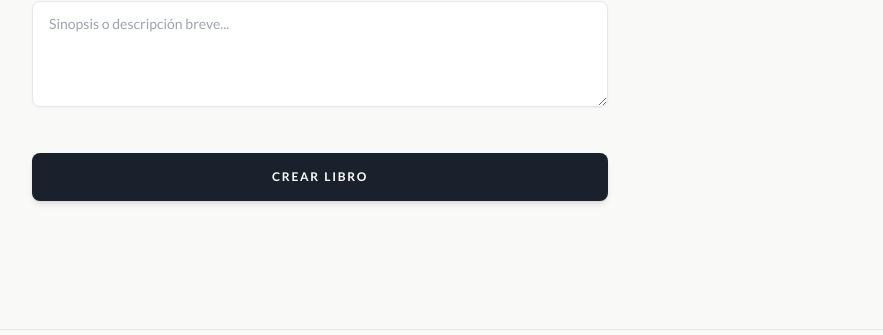
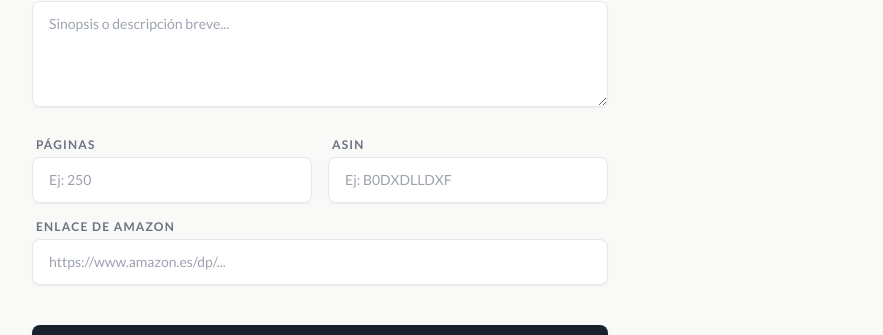
Before and after one commit to sabuat/apapacho-admin, a Next.js app: page / in a window 1280 px wide. Shown: the part 748-1083 px from the top of the page, without its empty margins (0-883 px from the left). Built offline with nearby package versions, Linux system fonts and the light colour scheme; no server answers; the database is empty; a web font is replaced by a local one.

Commit message:
Update de layout

```diff
--- a/components/tabs/BooksTab.js
+++ b/components/tabs/BooksTab.js
@@ -4,7 +4,8 @@ import { supabase } from '@/lib/supabase'
 export default function BooksTab({ books, setBooks }) {
   const [formData, setFormData] = useState({
     title: '', author: '', slug: '', description: '', cover_url: '',
-    published: true, language: 'ES', genre: ''
+    published: true, language: 'ES', genre: '',
+    paginas: '', asin: '', link_amazon: '' // <-- Añadimos los campos iniciales
   })
   const [coverFile, setCoverFile] = useState(null)
   const [editingId, setEditingId] = useState(null)
@@ -44,7 +45,11 @@ export default function BooksTab({ books, setBooks }) {
     setFormData({
       title: book.title, author: book.author, slug: book.slug, description: book.description,
       cover_url: book.cover_url || '', published: book.published ?? true,
-      language: book.language || 'ES', genre: book.genre || ''
+      language: book.language || 'ES', genre: book.genre || '',
+      // Filtramos para que no muestre "---" al editar, dejándolo en blanco si no tiene valor real
+      paginas: book.paginas === '---' ? '' : (book.paginas || ''),
+      asin: book.asin === '---' ? '' : (book.asin || ''),
+      link_amazon: book.link_amazon === '#' ? '' : (book.link_amazon || '')
     })
     setCoverFile(null)
     window.scrollTo({ top: 0, behavior: 'smooth' })
@@ -52,7 +57,11 @@ export default function BooksTab({ books, setBooks }) {
 
   const cancelEdit = () => {
     setEditingId(null)
-    setFormData({ title: '', author: '', slug: '', description: '', cover_url: '', published: true, language: 'ES', genre: '' })
+    setFormData({
+      title: '', author: '', slug: '', description: '', cover_url: '',
+      published: true, language: 'ES', genre: '',
+      paginas: '', asin: '', link_amazon: ''
+    })
     setCoverFile(null)
   }
 
@@ -70,6 +79,7 @@ export default function BooksTab({ books, setBooks }) {
         finalCoverUrl = publicUrlData.publicUrl
       }
 
+      // Preparamos los datos incluyendo las variables comerciales
       const bookData = {
         title: formData.title,
         author: formData.author,
@@ -78,7 +88,10 @@ export default function BooksTab({ books, setBooks }) {
         cover_url: finalCoverUrl,
         published: formData.published,
         language: formData.language,
-        genre: formData.genre
+        genre: formData.genre,
+        paginas: formData.paginas || '---',
+        asin: formData.asin || '---',
+        link_amazon: formData.link_amazon || '#'
       }
 
       if (editingId) {
@@ -163,7 +176,26 @@ export default function BooksTab({ books, setBooks }) {
               <input type="text" name="title" value={formData.title} onChange={handleInputChange} required placeholder="Título de la obra" className="editorial-input text-xl font-serif italic" />
               <input type="text" name="author" value={formData.author} onChange={handleInputChange} required placeholder="Nombre del autor" className="editorial-input" />
               <input type="text" name="slug" value={formData.slug} onChange={handleInputChange} required placeholder="slug-de-la-obra" className="editorial-input font-mono text-sm" />
+
               <textarea name="description" value={formData.description} onChange={handleInputChange} rows="4" placeholder="Sinopsis o descripción breve..." className="editorial-input resize-y" />
+
+              {/* --- NUEVOS CAMPOS COMERCIALES --- */}
+              <div className="grid grid-cols-2 gap-4 pt-2">
+                <div>
+                  <label className="block text-xs font-bold uppercase tracking-[0.1em] text-gray-500 mb-1 ml-1">Páginas</label>
+                  <input type="text" name="paginas" value={formData.paginas} onChange={handleInputChange} placeholder="Ej: 250" className="editorial-input text-sm" />
+                </div>
+                <div>
+                  <label className="block text-xs font-bold uppercase tracking-[0.1em] text-gray-500 mb-1 ml-1">ASIN</label>
+                  <input type="text" name="asin" value={formData.asin} onChange={handleInputChange} placeholder="Ej: B0DXDLLDXF" className="editorial-input text-sm" />
+                </div>
+              </div>
+
+              <div>
+                <label className="block text-xs font-bold uppercase tracking-[0.1em] text-gray-500 mb-1 ml-1">Enlace de Amazon</label>
+                <input type="url" name="link_amazon" value={formData.link_amazon} onChange={handleInputChange} placeholder="https://www.amazon.es/dp/..." className="editorial-input text-sm" />
+              </div>
+              {/* ---------------------------------- */}
             </div>
 
             <div className="flex gap-4 pt-4">
```
